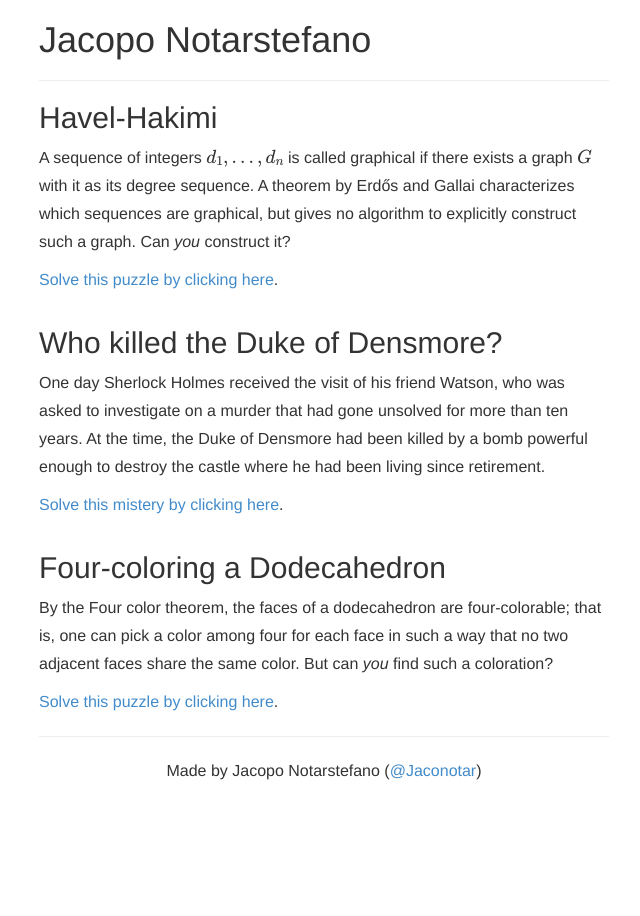
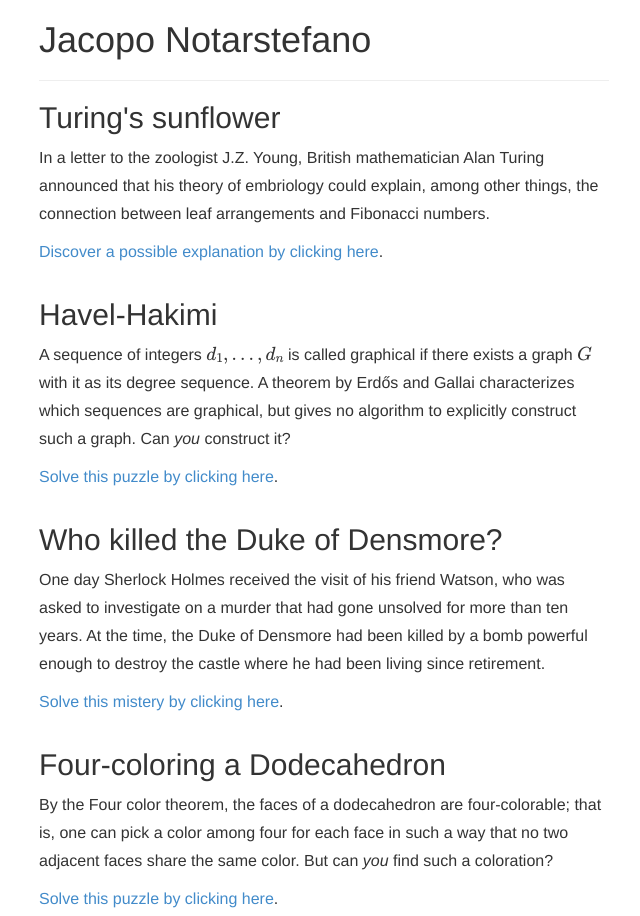
Before and after one commit to jacquerie/jacquerie.github.com, a plain HTML site: page index.html in a window 1280 px wide. Shown: the top 916 px of the page, without its empty margins (316-956 px from the left). Before the commit the page ends 800 px from the top, so only its background shows below. Drawn offline with nearby package versions, Linux system fonts and the light colour scheme; some packages are replaced by stand-ins of ours.

Commit message:
Add sunflower project.

```diff
--- a/index.html
+++ b/index.html
@@ -17,6 +17,15 @@
         <hr />
       </header>
       <div class="main">
+        <div class="project">
+          <h2>Turing's sunflower</h2>
+          <div class="description">
+            <p>In a letter to the zoologist J.Z. Young, British mathematician Alan Turing
+              announced that his theory of embriology could explain, among other things,               the connection between leaf arrangements and Fibonacci numbers.</p>
+            <p><a href="sunflower">Discover a possible explanation by clicking here</a>.</p>
+          </div>
+        </div>
+        <div class="project">
         <div class="project">
           <h2>Havel-Hakimi</h2>
           <div class="description">
```
